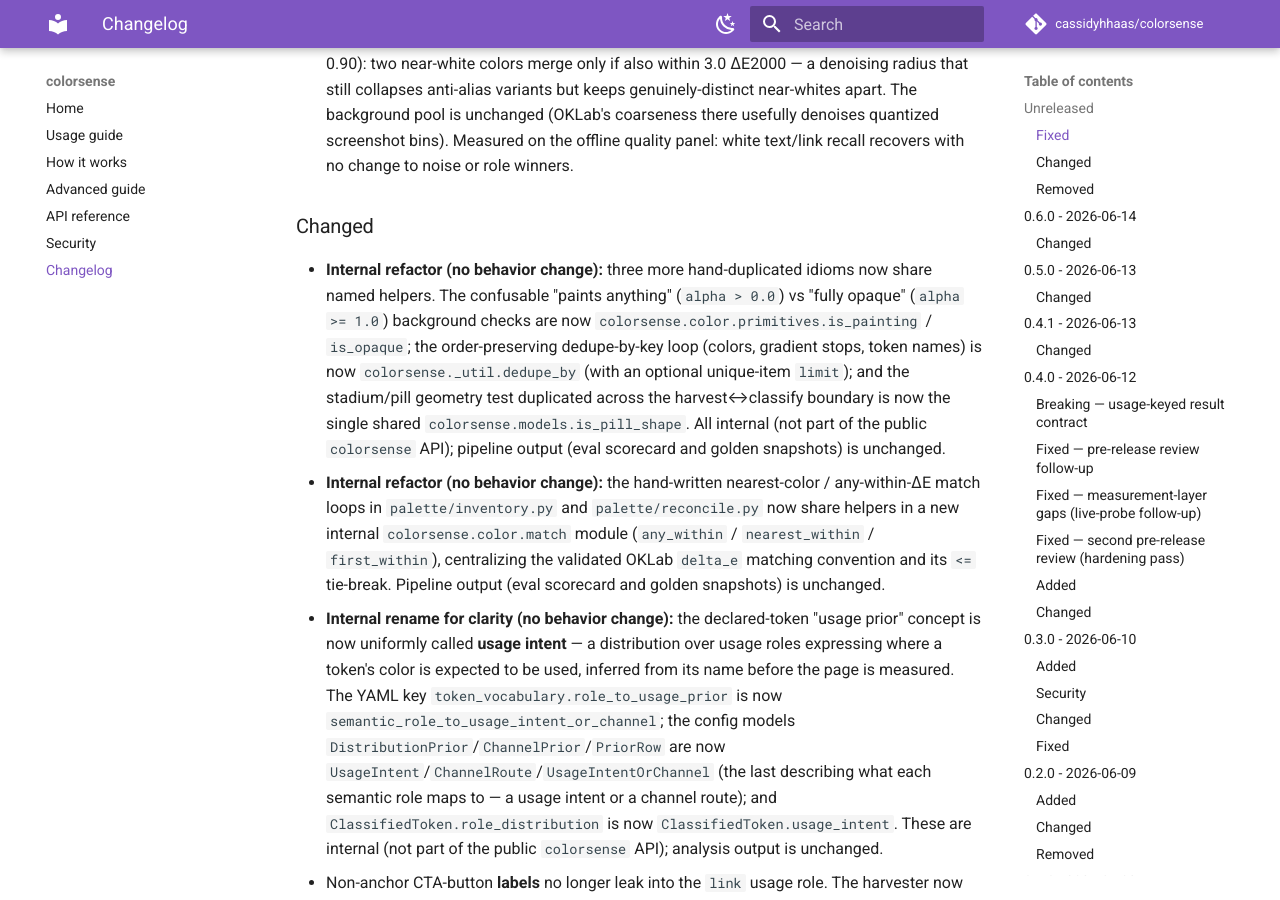
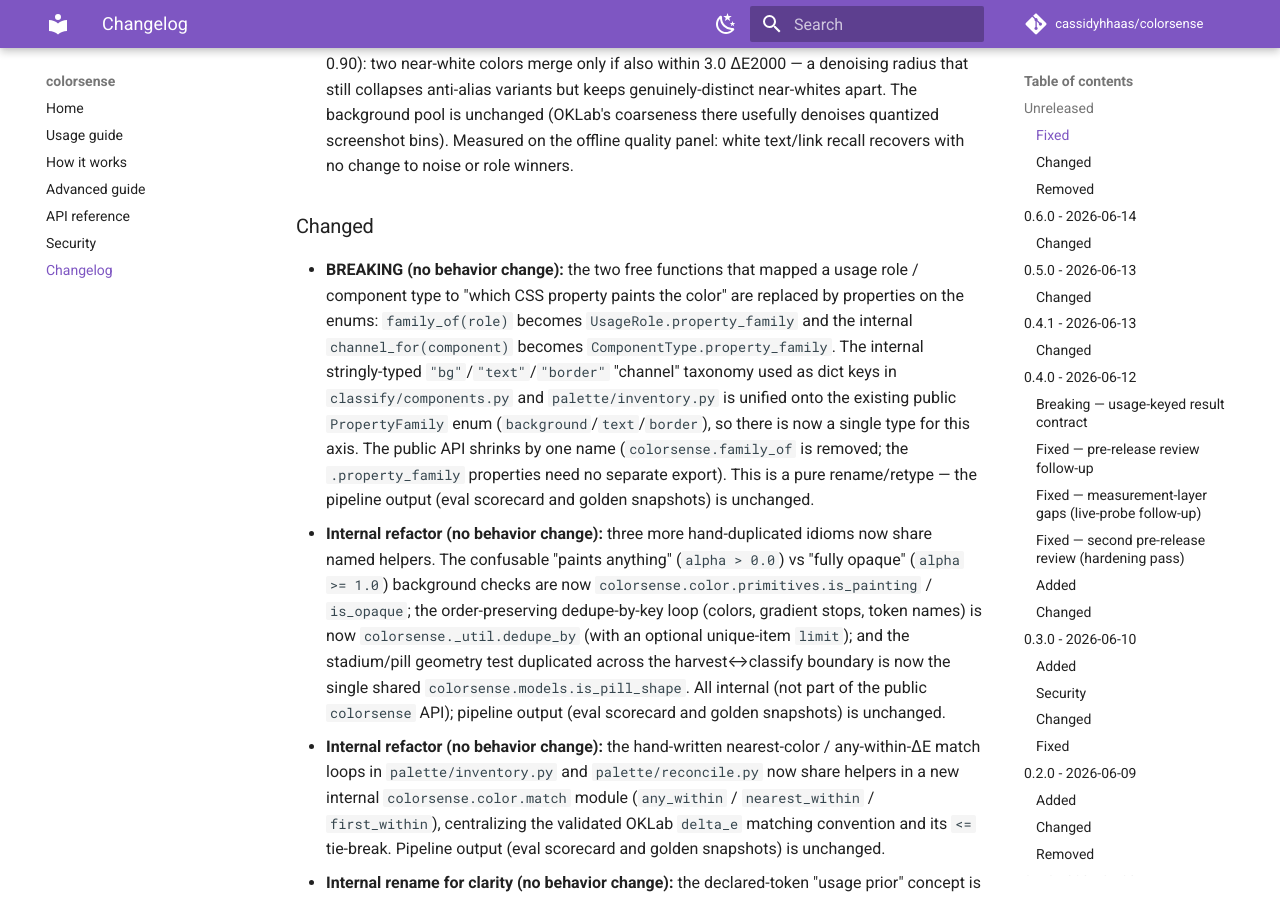
Before and after one commit to cassidyhhaas/colorsense, an MkDocs documentation site: the page built from docs/changelog.md, in a window 1280 px wide and 900 px high, scrolled down 2369 px. Built offline with MkDocs 1.6.1 and Material for MkDocs 9.7.7, drawn with Linux system fonts in a browser that asks for light colours; comment, search, counter and statistics services are not loaded.

Commit message:
Document the PropertyFamily unification (docs + CHANGELOG)
Remove the `::: colorsense.family_of` mkdocstrings block from docs/api.md (the
`.property_family` properties render under the enums automatically); change the
`family_of(role)` reference in docs/usage.md to `role.property_family`; add a
BREAKING `### Changed` CHANGELOG entry under Unreleased noting the replacement of
`family_of()`/`channel_for()` by the `.property_family` properties and the
unification of the internal channel taxonomy into `PropertyFamily`.

Co-Authored-By: Claude Opus 4.8 <noreply@anthropic.com>

```diff
--- a/CHANGELOG.md
+++ b/CHANGELOG.md
@@ -94,6 +94,15 @@ project adheres to [Semantic Versioning](https://semver.org/spec/v2.0.0.html).
 
 ### Changed
 
+- **BREAKING (no behavior change):** the two free functions that mapped a usage role / component
+  type to "which CSS property paints the color" are replaced by properties on the enums:
+  `family_of(role)` becomes `UsageRole.property_family` and the internal `channel_for(component)`
+  becomes `ComponentType.property_family`. The internal stringly-typed `"bg"`/`"text"`/`"border"`
+  "channel" taxonomy used as dict keys in `classify/components.py` and `palette/inventory.py` is
+  unified onto the existing public `PropertyFamily` enum (`background`/`text`/`border`), so there is
+  now a single type for this axis. The public API shrinks by one name (`colorsense.family_of` is
+  removed; the `.property_family` properties need no separate export). This is a pure
+  rename/retype — the pipeline output (eval scorecard and golden snapshots) is unchanged.
 - **Internal refactor (no behavior change):** three more hand-duplicated idioms now share named
   helpers. The confusable "paints anything" (`alpha > 0.0`) vs "fully opaque" (`alpha >= 1.0`)
   background checks are now `colorsense.color.primitives.is_painting` / `is_opaque`; the
```
Also changed, not shown: docs/api.md (+0 -2 lines), docs/usage.md (+1 -1 lines).
